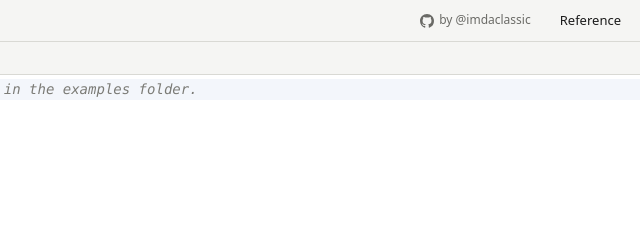
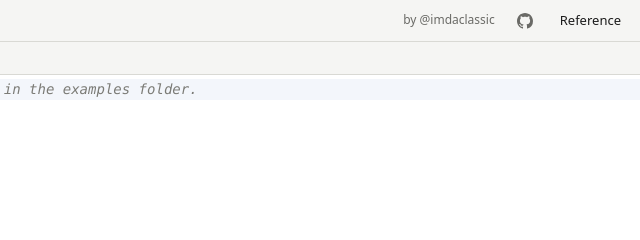
Before and after one commit to imdaclassic/pseudocode-interpreter-IDE, a website with bundled scripts: page index.html in a window 1280 px wide. Shown: the top 240 px of the page, 600-1240 px from the left. Built offline with nearby package versions, Linux system fonts and the light colour scheme.

Commit message:
Add GitHub repo link to the site and live link to README
Also removes the deploy section from the README.

```diff
--- a/css/app.css
+++ b/css/app.css
@@ -515,5 +515,5 @@ button, input { font: inherit; color: inherit; }
   .center { grid-template-rows: auto minmax(120px, 1fr) 5px minmax(0, var(--console-h)); }
   #toggle-ref span { display: none; }
   #toggle-ref { padding: 0 6px; }
-  .credit span { display: none; }
+  .credit { display: none; }
 }
--- a/index.html
+++ b/index.html
@@ -36,9 +36,9 @@
     <span>Stop</span>
   </button>
   <span class="spacer"></span>
-  <a class="credit" href="https://github.com/imdaclassic" target="_blank" rel="noopener" title="imdaclassic on GitHub">
-    <svg viewBox="0 0 16 16" width="14" height="14" aria-hidden="true"><path fill="currentColor" d="M8 0C3.58 0 0 3.58 0 8c0 3.54 2.29 6.53 5.47 7.59.4.07.55-.17.55-.38 0-.19-.01-.82-.01-1.49-2.01.37-2.53-.49-2.69-.94-.09-.23-.48-.94-.82-1.13-.28-.15-.68-.52-.01-.53.63-.01 1.08.58 1.23.82.72 1.21 1.87.87 2.33.66.07-.52.28-.87.51-1.07-1.78-.2-3.64-.89-3.64-3.95 0-.87.31-1.59.82-2.15-.08-.2-.36-1.02.08-2.12 0 0 .67-.21 2.2.82.64-.18 1.32-.27 2-.27.68 0 1.36.09 2 .27 1.53-1.04 2.2-.82 2.2-.82.44 1.1.16 1.92.08 2.12.51.56.82 1.27.82 2.15 0 3.07-1.87 3.75-3.65 3.95.29.25.54.73.54 1.48 0 1.07-.01 1.93-.01 2.2 0 .21.15.46.55.38A8.013 8.013 0 0016 8c0-4.42-3.58-8-8-8z"/></svg>
-    <span>by @imdaclassic</span>
+  <a class="credit" href="https://github.com/imdaclassic" target="_blank" rel="noopener" title="imdaclassic on GitHub">by @imdaclassic</a>
+  <a class="icon-btn" href="https://github.com/imdaclassic/pseudocode-interpreter-IDE" target="_blank" rel="noopener" title="Source code on GitHub" aria-label="Source code on GitHub">
+    <svg viewBox="0 0 16 16" width="16" height="16" aria-hidden="true"><path fill="currentColor" d="M8 0C3.58 0 0 3.58 0 8c0 3.54 2.29 6.53 5.47 7.59.4.07.55-.17.55-.38 0-.19-.01-.82-.01-1.49-2.01.37-2.53-.49-2.69-.94-.09-.23-.48-.94-.82-1.13-.28-.15-.68-.52-.01-.53.63-.01 1.08.58 1.23.82.72 1.21 1.87.87 2.33.66.07-.52.28-.87.51-1.07-1.78-.2-3.64-.89-3.64-3.95 0-.87.31-1.59.82-2.15-.08-.2-.36-1.02.08-2.12 0 0 .67-.21 2.2.82.64-.18 1.32-.27 2-.27.68 0 1.36.09 2 .27 1.53-1.04 2.2-.82 2.2-.82.44 1.1.16 1.92.08 2.12.51.56.82 1.27.82 2.15 0 3.07-1.87 3.75-3.65 3.95.29.25.54.73.54 1.48 0 1.07-.01 1.93-.01 2.2 0 .21.15.46.55.38A8.013 8.013 0 0016 8c0-4.42-3.58-8-8-8z"/></svg>
   </a>
   <button class="btn ghost" id="toggle-ref" title="Syntax reference (F1)" aria-label="Reference">
     <svg class="only-narrow" viewBox="0 0 16 16" width="15" height="15" aria-hidden="true"><path d="M2.5 2.5h4a1.5 1.5 0 0 1 1.5 1.5v9.5a1.5 1.5 0 0 0-1.5-1.5h-4zM13.5 2.5h-4A1.5 1.5 0 0 0 8 4v9.5a1.5 1.5 0 0 1 1.5-1.5h4z" stroke="currentColor" fill="none"/></svg>
```
Also changed, not shown: README.md.
